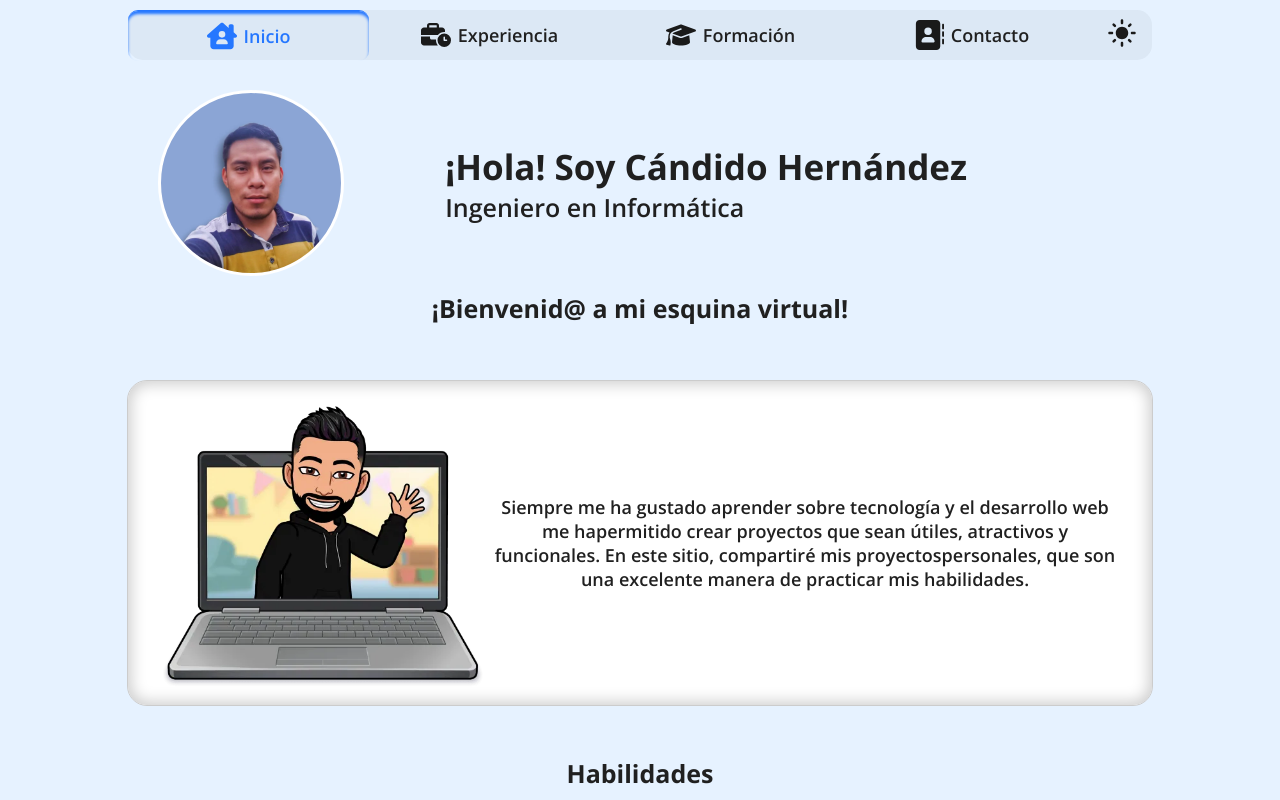
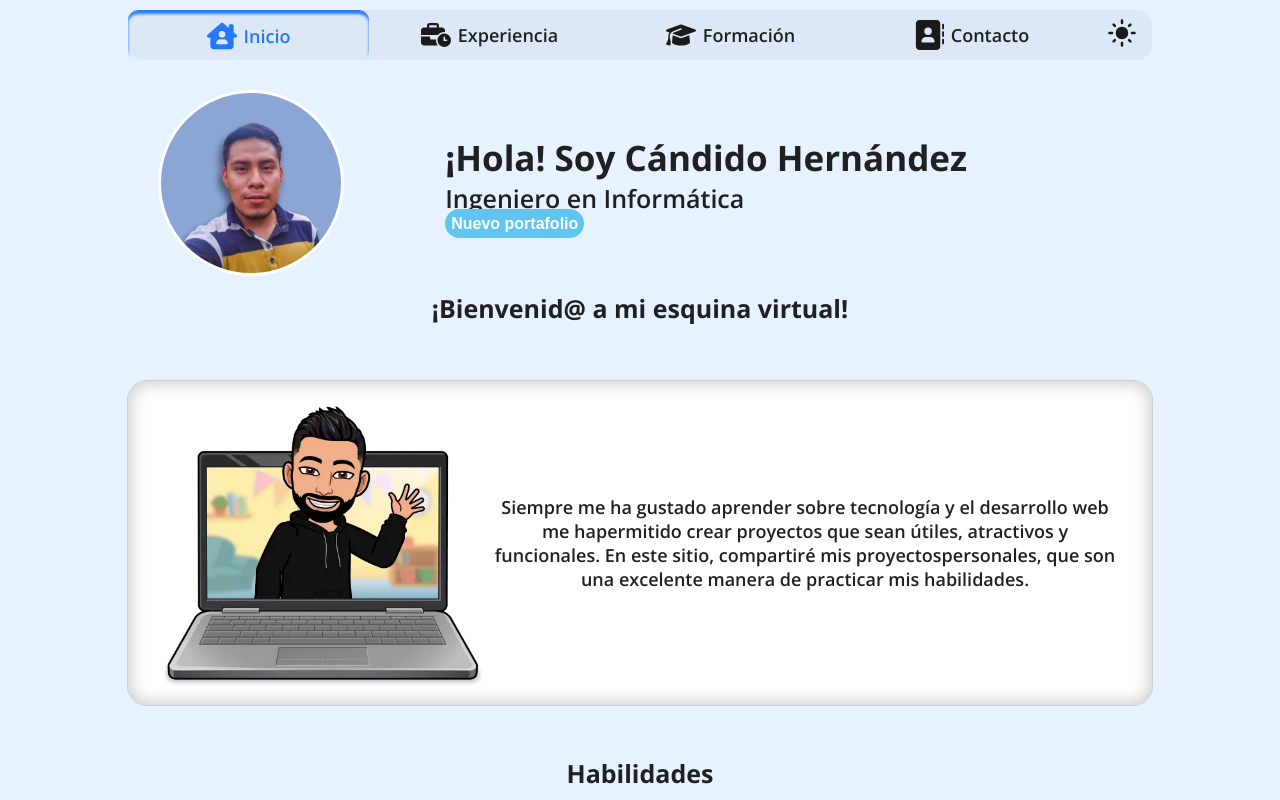
Before and after one commit to Candido-HM/portfolio-candido, an Angular app: page /home in a window 1280 px wide. Shown: the top 800 px of the page. Built offline with nearby package versions, Linux system fonts and the light colour scheme.

Commit message:
btn de portfolio new

```diff
--- a/src/app/components/header/introduction/introduction.component.html
+++ b/src/app/components/header/introduction/introduction.component.html
@@ -6,6 +6,9 @@
         <div class="text-user">
             <h1>{{ name }}</h1>
             <p class="occupation">{{ occupation }}</p>
+            <a class="new-portfolio" href="https://portfolio-devcand.pages.dev/">
+                Nuevo portafolio
+            </a>
         </div>
     </section>
 </article>
--- a/src/app/components/header/introduction/introduction.component.sass
+++ b/src/app/components/header/introduction/introduction.component.sass
@@ -0,0 +1,11 @@
+.new-portfolio
+    padding: 6px
+    text-decoration: none
+    background: #60C5F1
+    border-radius: 999px
+    font-family: sans-serif
+    font-weight: 700
+    color: white
+
+.new-portfolio::hover
+    background: #007AAE
```
